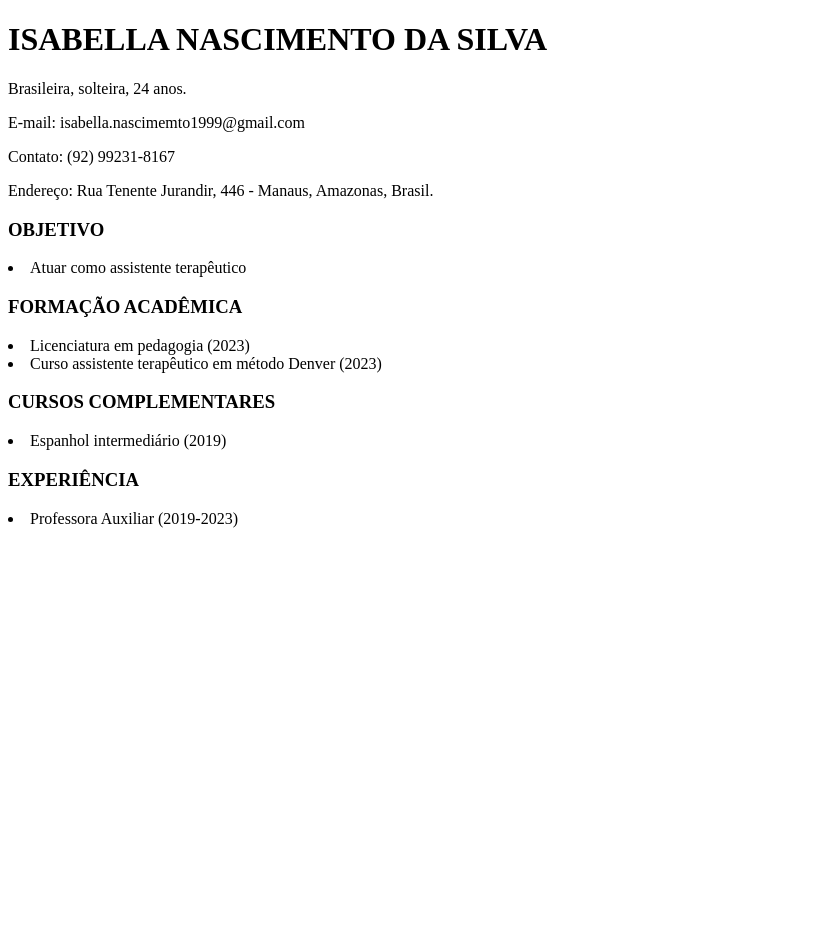
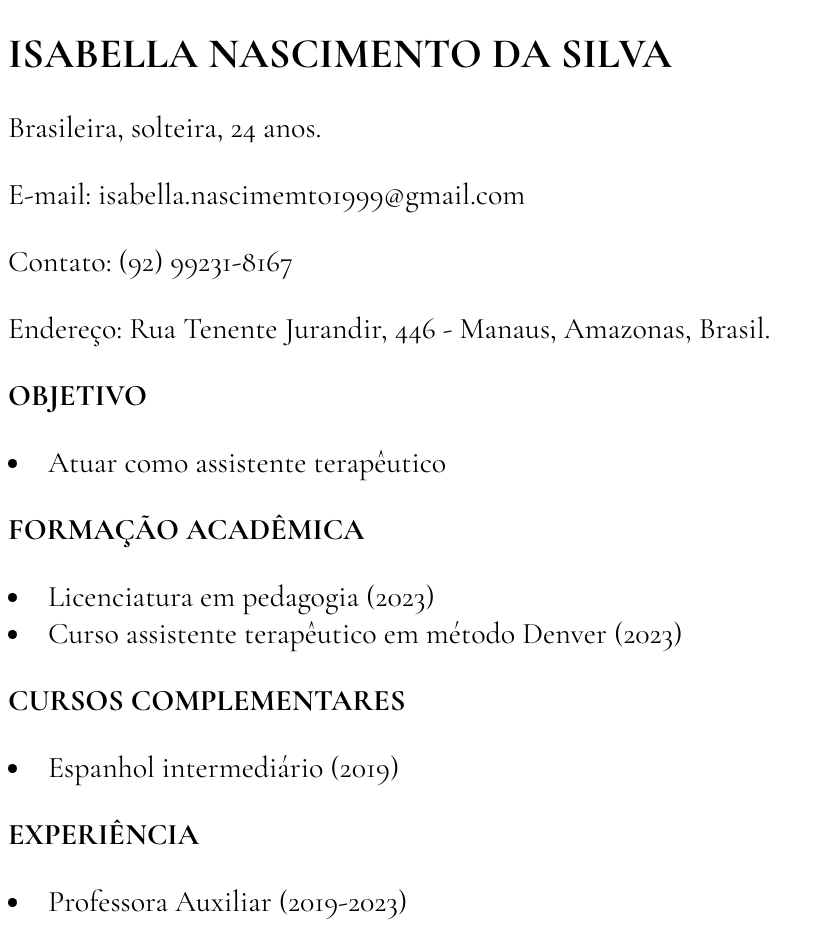
Before and after one commit to allbe23/curriculo-html, a plain HTML site: page index.html in a window 1280 px wide. Shown: the whole page, without its empty margins (0-824 px from the left). Before the commit the page ends 800 px from the top, so only its background shows below. Drawn offline with nearby package versions, Linux system fonts and the light colour scheme.

Commit message:
add font

```diff
--- a/index.html
+++ b/index.html
@@ -3,7 +3,29 @@
 <head>
     <meta charset="UTF-8">
     <meta name="viewport" content="width=device-width, initial-scale=1.0">
+    <link rel="preconnect" href="https://fonts.googleapis.com">
+<link rel="preconnect" href="https://fonts.gstatic.com" crossorigin>
+<link href="https://fonts.googleapis.com/css2?family=Cormorant+Garamond:wght@400;500;700&display=swap" rel="stylesheet">
     <title>Curriculum HTML</title>
+    <style>
+        body{
+            font-family: "Cormorant Garamond";
+
+        }
+        h1{
+         font-weight: 700;
+         font-size: 42px;
+        }
+        p{
+            font-size: 30px;
+        }
+        h3{
+            font-size: 30px;
+        }
+        li{
+            font-size: 30px;
+        }
+    </style>
 </head>
 <body>
     <h1>ISABELLA NASCIMENTO DA SILVA</h1>
```
